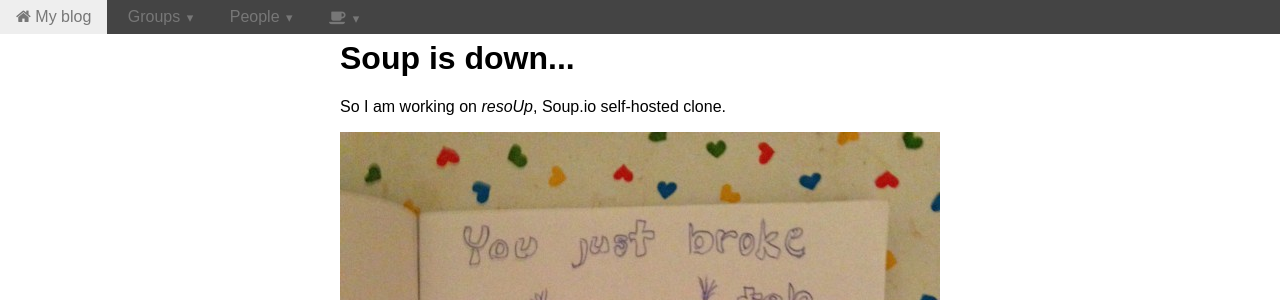
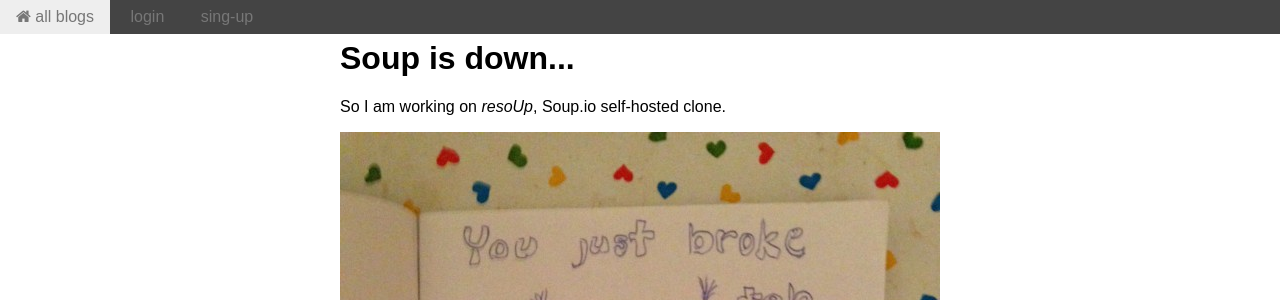
Before and after one commit to severak/kyselo, a PHP site: page / in a window 1280 px wide. Shown: the top 300 px of the page. Run offline with PHP 8.4, Linux system fonts and the light colour scheme.

Commit message:
added login

```diff
--- a/index.php
+++ b/index.php
@@ -15,6 +15,10 @@ use \Tracy\Debugger;
 Debugger::enable();
 
 flight\core\Loader::addDirectory("lib/flourish");
+
+// start session
+session_start();
+
 
 Flight::register('db', 'sparrow', [], function($db) use($config) {
 	$db->setDb('pdosqlite://localhost/' . __DIR__ . '/' . $config['database']);
--- a/lib/routes/authorization.php
+++ b/lib/routes/authorization.php
@@ -4,8 +4,8 @@ const KYSELO_PASSWORD_ALG = PASSWORD_DEFAULT;
 // famous 1-step registration process
 
 Flight::route('/act/register', function() {
-	if (!fAuthorization::checkLoggedIn()) {
-		// todo redirect na kamarády
+	if (!empty($_SESSION['user']['name'])) {
+		Flight::redirect('/' . $_SESSION['user']['name'] . '/friends');
 	}
 
 	/** @var Sparrow $db */
@@ -70,6 +70,60 @@ Flight::route('/act/register', function() {
 	Flight::render('footer', []);
 });
 
-// todo: login
+// login
+Flight::route('/act/login', function() {
+	if (!empty($_SESSION['user']['name'])) {
+		Flight::redirect('/' . $_SESSION['user']['name'] . '/friends');
+	}
 
-// todo: logout
+	/** @var Sparrow $db */
+	$db = Flight::db();
+	$request = Flight::request();
+
+	$form = new severak\forms\form(['method'=>'POST', 'class'=>'pure-form pure-form-stacked']);
+	$form->field('username', ['label'=>'User name', 'required'=>true]);
+	$form->field('password', ['label'=>'Password', 'type'=>'password', 'required'=>true]);
+	$form->field('register', ['label'=>'Login', 'type'=>'submit']);
+
+
+	if ($request->method=='POST') {
+		$form->fill($_POST);
+
+		if ($form->validate()) {
+			$blog = $db->from('blogs')->where('name', $_POST['username'])->one();
+			if (!empty($blog)) {
+				$user = $db->from('users')->where('id',$blog['user_id'])->one();
+				if (password_verify($_POST['password'], $user['password'])) {
+					$_SESSION['user'] = [
+						'name' => $blog['name'],
+						'blog_id' => $blog['id'],
+						'avatar_url' => $blog['avatar_url'],
+						'groups'=> [], // todo - skupiny, kterych jsem clenem
+					];
+
+					Flight::redirect('/' . $blog['name'] . '/friends');
+				}
+			}
+		}
+		$forms->errors['password'] = 'Bad login/password!';
+	}
+
+
+	Flight::render('header', ['title' => 'login' ]);
+	Flight::render('registration', [
+		'form' => $form,
+	]);
+	Flight::render('footer', []);
+});
+
+
+
+// logout
+Flight::route('/act/logout', function() {
+	if (empty($_SESSION['user']['name'])) {
+		Flight::redirect('/');
+	}
+
+	$_SESSION['user'] = false;
+	Flight::redirect('/');
+});
--- a/lib/views/header.php
+++ b/lib/views/header.php
@@ -12,31 +12,37 @@
 	<!-- hlavni menu -->
 	<div class="pure-menu pure-menu-horizontal pure-menu-fixed kyselo-dark">
         <ul class="pure-menu-list">
-            <li class="pure-menu-item"><a href="#" class="pure-menu-link"><i class="fa fa-home"></i> My blog</a></li>
+	<?php if (!empty($_SESSION['user'])): ?>
+            <li class="pure-menu-item"><a href="/<?= $_SESSION['user']['name']; ?>" class="pure-menu-link"><i class="fa fa-home"></i> My blog</a></li>
             <li class="pure-menu-item pure-menu-allow-hover pure-menu-has-children">
                 <a href="#" class="pure-menu-link">Groups</a>
                 <ul class="pure-menu-children">
-                    <li class="pure-menu-item"><a href="#" class="pure-menu-link">lorem</a></li>
-                    <li class="pure-menu-item"><a href="#" class="pure-menu-link">ipsum</a></li>
-                    <li class="pure-menu-item"><a href="#" class="pure-menu-link">dedit</a></li>
-                    <li class="pure-menu-item"><a href="#" class="pure-menu-link pure-button">Find &amp; create…</a></li>
+		    <?php foreach($_SESSION['user']['groups'] as $group): ?>
+                    <li class="pure-menu-item"><a href="/<?= $group['name']; ?>" class="pure-menu-link"><?= $group['name']; ?></a></li>
+                    <?php endforeach; ?>
+		    <li class="pure-menu-item"><a href="/act/groups" class="pure-menu-link pure-button">Find &amp; create…</a></li>
                 </ul>
             </li>
             <li class="pure-menu-item pure-menu-allow-hover pure-menu-has-children">
                 <a href="#" class="pure-menu-link">People</a>
                 <ul class="pure-menu-children">
-                    <li class="pure-menu-item"><a href="#" class="pure-menu-link">My friends</a></li>
-                    <li class="pure-menu-item"><a href="#" class="pure-menu-link">My followers</a></li>
-                    <li class="pure-menu-item"><a href="#" class="pure-menu-link">Friends of a friend</a></li>
-                    <li class="pure-menu-item"><a href="#" class="pure-menu-link pure-button">Find &amp; invite…</a></li>
+                    <li class="pure-menu-item"><a href="/<?= $_SESSION['user']['name']; ?>/friends" class="pure-menu-link">My friends</a></li>
+                    <!-- <li class="pure-menu-item"><a href="#" class="pure-menu-link">My followers</a></li> -->
+                    <li class="pure-menu-item"><a href="/<?= $_SESSION['user']['name']; ?>/fof" class="pure-menu-link">Friends of a friend</a></li>
+                    <li class="pure-menu-item"><a href="/act/invite" class="pure-menu-link pure-button">Find &amp; invite…</a></li>
                 </ul>
             </li>
             <li class="pure-menu-item pure-menu-allow-hover pure-menu-has-children">
                 <a href="#" class="pure-menu-link"><i class="fa fa-coffee"></i></a>
                 <ul class="pure-menu-children">
-                    <li class="pure-menu-item"><a href="#" class="pure-menu-link"><i class="fa fa-sing-out"></i>logout</a></li>
+                    <li class="pure-menu-item"><a href="/act/logout" class="pure-menu-link"><i class="fa fa-sing-out"></i>logout</a></li>
                 </ul>
             </li>
+	<?php else: ?>
+		<li class="pure-menu-item"><a href="/all" class="pure-menu-link"><i class="fa fa-home"></i> all blogs</a></li>
+		<li class="pure-menu-item"><a href="/act/login" class="pure-menu-link"> login</a></li>
+		<li class="pure-menu-item"><a href="/act/register" class="pure-menu-link"> sing-up</a></li>
+	<?php endif; ?>
         </ul>
     </div>
     <!-- /hlavni menu -->
```
